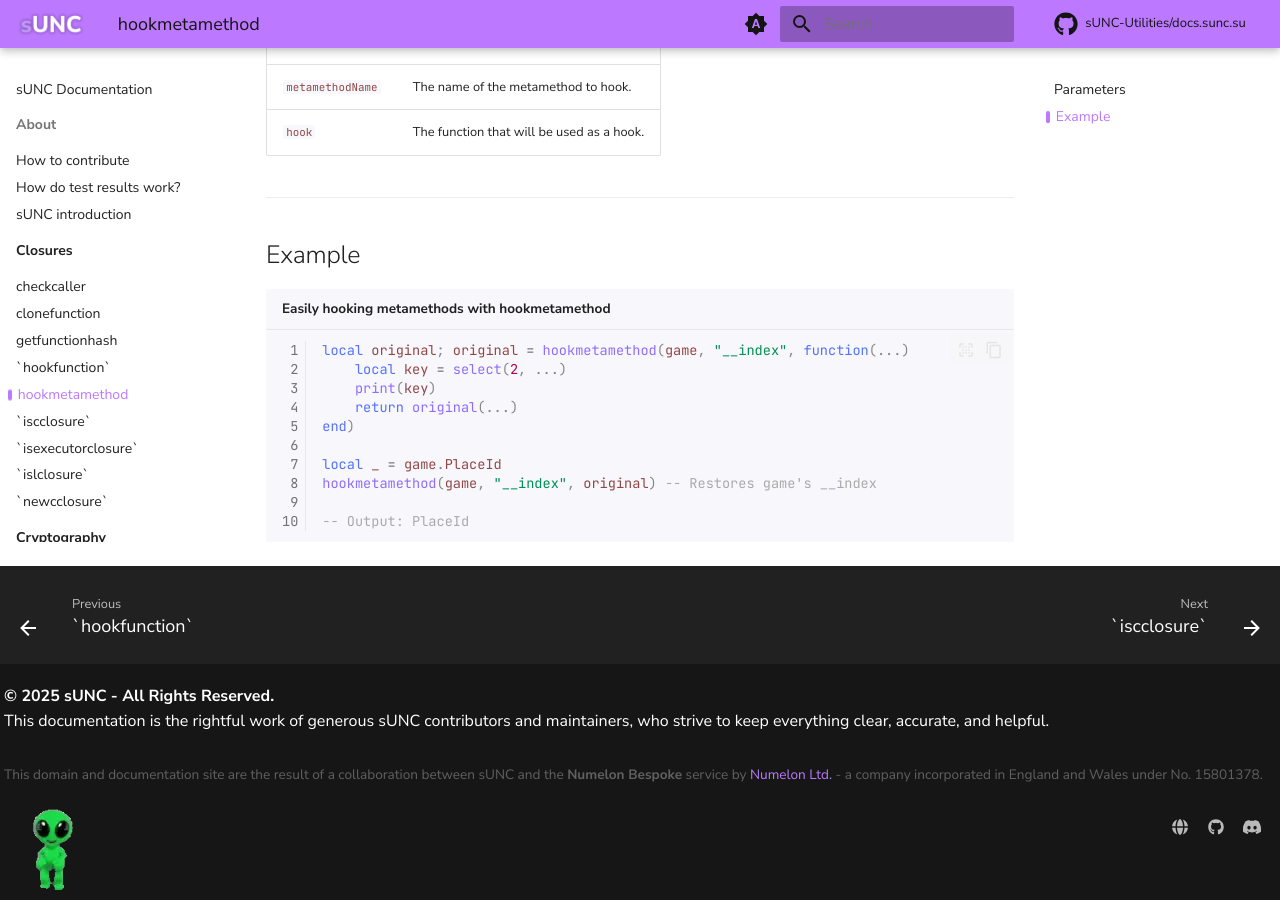
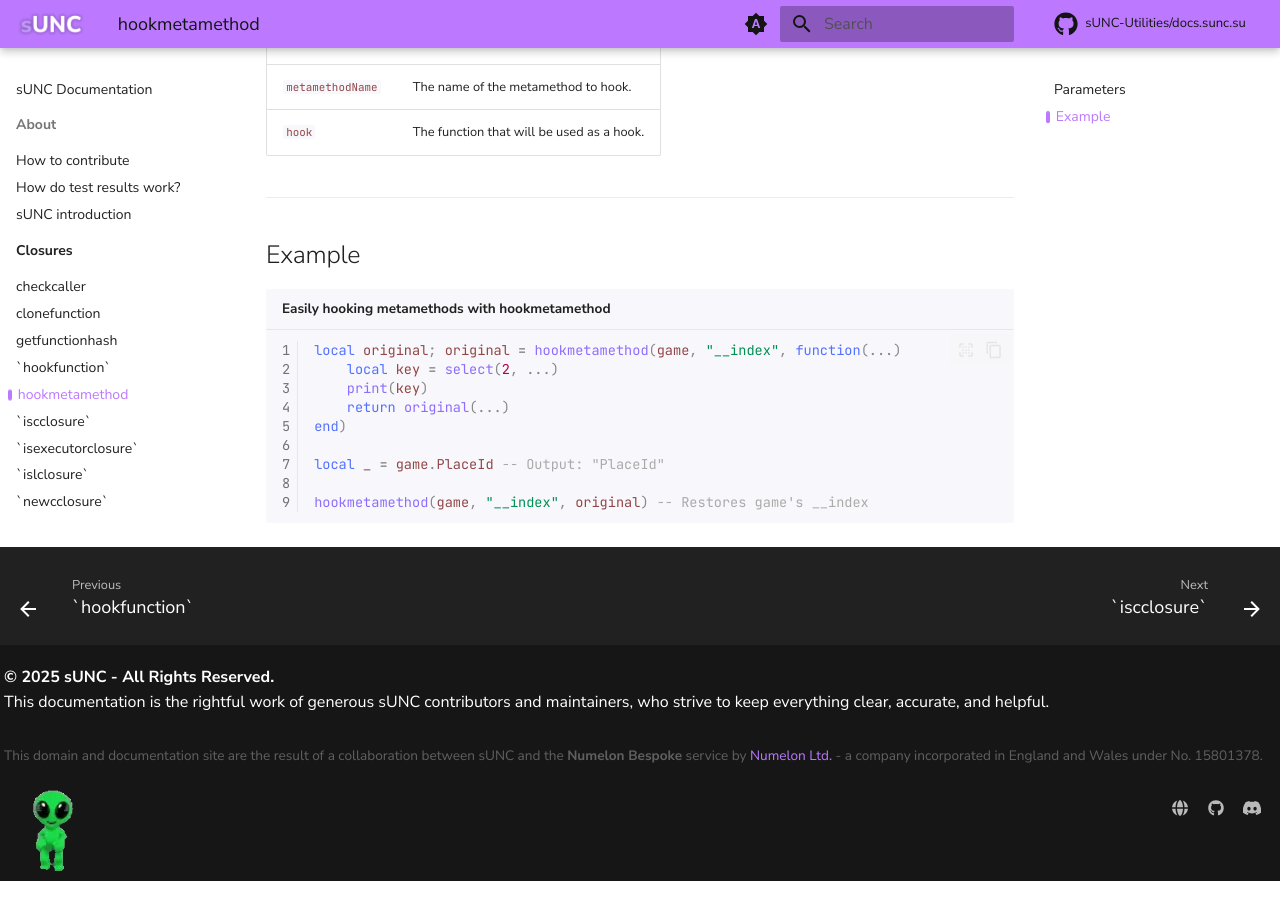
Before and after one commit to sUNC-Utilities/docs.sunc.su, an MkDocs documentation site: the page built from docs/Closures/hookmetamethod.md, in a window 1280 px wide and 900 px high, scrolled down 572 px. Built offline with MkDocs 1.6.1 and Material for MkDocs 9.7.7, drawn with Linux system fonts in a browser that asks for light colours; comment, search, counter and statistics services are not loaded.

````diff
--- a/docs/Closures/hookmetamethod.md
+++ b/docs/Closures/hookmetamethod.md
@@ -29,8 +29,7 @@
     return original(...)
 end)
 
-local _ = game.PlaceId
+local _ = game.PlaceId -- Output: "PlaceId"
+
 hookmetamethod(game, "__index", original) -- Restores game's __index
-
--- Output: PlaceId
 ```
````
